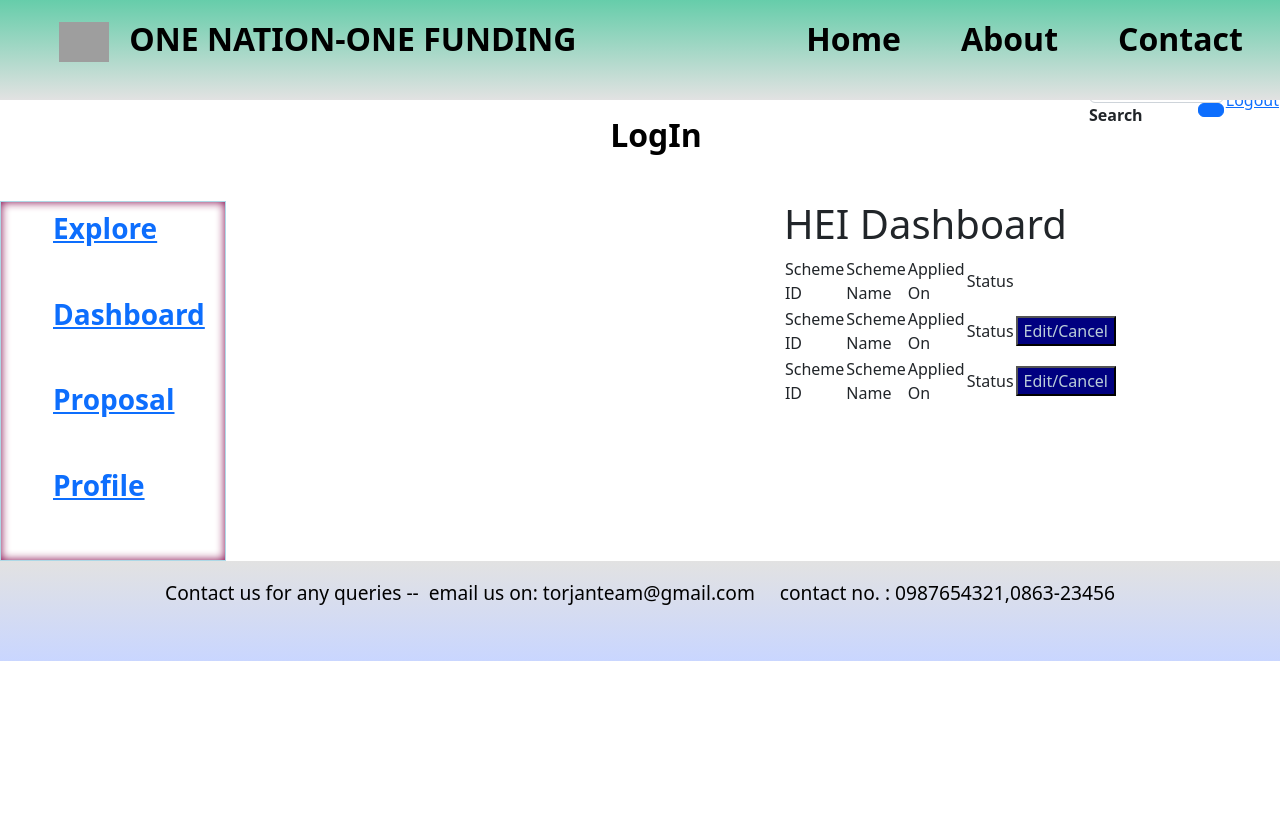
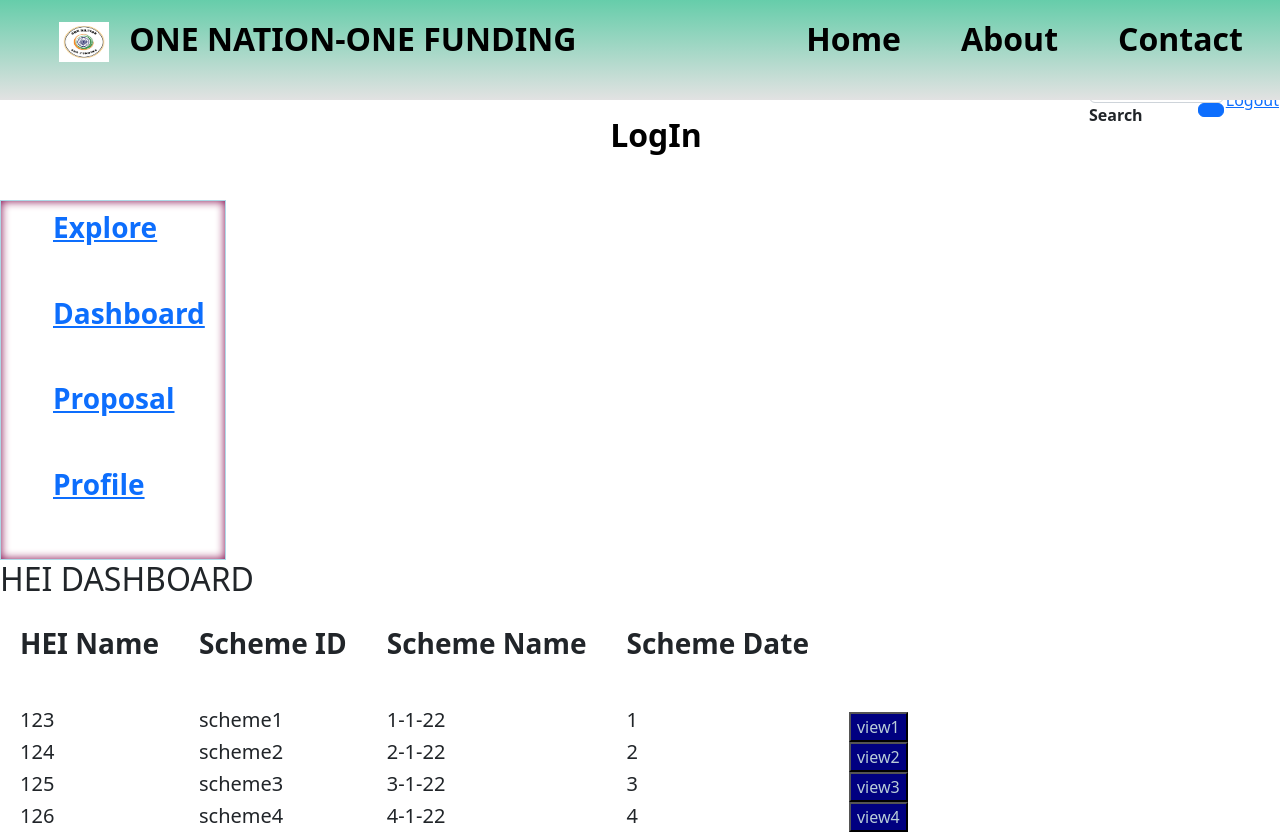
Before and after one commit to Torjan-SIH/current, a React (Create React App) app in the folder client/: page /heidashboard in a window 1280 px wide. Shown: the top 834 px of the page. Before the commit the page ends 800 px from the top, so only its background shows below. Built offline with nearby package versions, Linux system fonts and the light colour scheme; grey boxes are pictures that could not be loaded.

Commit message:
registeredpage

```diff
--- a/client/src/components/CardView/cardview.js
+++ b/client/src/components/CardView/cardview.js
@@ -23,7 +23,7 @@ export const CardHeiExplorer= ()=>{
           <Row xs={1} md={2} className="g-4">
       {Array.from({ length: 2 }).map((_, idx) => (
         <Col>
-            <Card  style={{ width: "25rem" }} key={index} >
+            <Card className="cardExplorer"  style={{ width: "25rem" }} key={index} >
               <Card.Body>
                 <Card.Title><h6>Scheme Name:</h6>{card.sname}</Card.Title>
                 <Card.Text>Scheme ID:{card.sid}</Card.Text>
@@ -54,16 +54,31 @@ export const CardFundExplorer = () =>{
         pdesc:"useful for hostel students",
         rfund:10000
         },
+        {pname:"VVIT Scheme ",
+        pid: 100,
+        pdesc:"useful for college students",
+        rfund:20000
+        },
+        {pname:"Engineering Scheme ",
+        pid: 100,
+        pdesc:"useful for college students",
+        rfund:20000
+        },
+        {pname:"College Scheme ",
+        pid: 100,
+        pdesc:"useful for college students",
+        rfund:20000
+        },
      ];
 
     const [popupstatus, setPopUpStatus] = useState(false);
 
     const FundCard = (card,index) => {
           return(
-             <div>
-              <Row xs={1} md={2} className="g-4">
-      {Array.from({ length: 2 }).map((_, idx) => (
-        <Col>
+             <div className="fundCard">
+             {/* <Row xs={1} md={2} className="g-4">
+      {Array.from({ length: 1 }).map((_, idx) => (
+        <Col>*/}
                 <Card  style={{ width: "25rem" }} key={index}>
                   <Card.Body>
                     <Card.Title><h6>Proposal Name:</h6>{card.pname}</Card.Title>
@@ -73,9 +88,9 @@ export const CardFundExplorer = () =>{
                     <Button variant="primary" onClick={() => setPopUpStatus(true)}>View</Button>
                   </Card.Body>
                 </Card>
-                </Col>
+               {/* </Col>
              ))}
-           </Row>
+      </Row>*/}
               </div>
           )
         }
--- a/client/src/components/CardView/cardviewstyles.css
+++ b/client/src/components/CardView/cardviewstyles.css
@@ -30,3 +30,17 @@
     text-align: center;
     box-shadow: rgba(60, 64, 67, 0.3) 0px 1px 2px 0px, rgba(60, 64, 67, 0.15) 0px 2px 6px 2px;
 }
+
+
+.cardExplorer{
+    box-shadow:5px 10px 8px #888888;
+}
+
+.fundCards{
+    display: inline-block;
+    align-items: start;
+    display: grid;
+    grid-template-columns: repeat(auto-fill, minmax(200px, 1fr));
+    grid-gap: 20px;
+    align-items: start;
+    }
--- a/client/src/components/ListView/listview.js
+++ b/client/src/components/ListView/listview.js
@@ -312,7 +312,7 @@ export const ViewHeiProposal = () =>{
     return(
         <div className="proposaltable">
             <center><h2>PROPOSALS</h2></center>
-            <table className="listProposalTable" cellPadding={'30'} cellSpacing={'5'} >
+            <table className="listProposalTable" cellPadding={'20'} cellSpacing={'5'} color="blue">
 
                 <thead>
                     <tr className="listProposalMetaData">
--- a/client/src/components/Navbar/index.js
+++ b/client/src/components/Navbar/index.js
@@ -6,7 +6,7 @@ const NavBar = () => {
    return (
     <div className="navBar">
         <ul className="navBarList" >
-            <img class="logo" src='https://www.creditboss.in/wp-content/uploads/2020/10/Process-of-funding.jpg' alt=""/>
+            <img class="logo" src='logo.png' alt=""/>
             <Link to="/home" ><li className="navList" id="onof"><h2><b>ONE NATION-ONE FUNDING</b></h2></li></Link>
             <Link to="/home" ><li className="navList"><h2><b>Home</b></h2></li></Link>
             <Link to="/about" ><li className="navList"><h2><b>About</b></h2></li></Link>
--- a/client/src/pages/hei/heidashboard.js
+++ b/client/src/pages/hei/heidashboard.js
@@ -1,4 +1,5 @@
 import React from "react";
+import { ListHeiDashboard } from "../../components/ListView/listview";
 import HeiSideBar from "../../components/SideBar/HEIsidebar";
 import TopBar from "../../components/TopBar/topbar";
 import './heiStyles.css';
@@ -11,36 +12,10 @@ const HeiDashBoard = () => {
                 <HeiSideBar/>
             </div>
             <div className="sideBySide">
-                <form className="heiProfileForm">
-                    <h1 className="heiProfileHeading">HEI Dashboard</h1>
-                    <table className="heiProfileTable">
-                    <tr>
-                    <td>Scheme ID </td>
-                        <td>Scheme Name </td>
-                        <td>Applied On </td>
-                        <td>Status</td>
-
-                    </tr>
-                    <tr>
-                        <td>Scheme ID </td>
-                        <td>Scheme Name </td>
-                        <td>Applied On </td>
-                        <td>Status</td>
-                        <td><button >Edit/Cancel</button></td>
-
-                    </tr>
-                    <tr>
-                        <td>Scheme ID </td>
-                        <td>Scheme Name </td>
-                        <td>Applied On </td>
-                        <td>Status</td>
-                        <td><button >Edit/Cancel</button></td>
-
-                    </tr>
-                    </table>
-                </form>
+                <ListHeiDashboard/>
             </div>
         </div>
+
     )
 }
 export default HeiDashBoard;
--- a/client/src/pages/pagesStyle.css
+++ b/client/src/pages/pagesStyle.css
@@ -530,3 +530,10 @@ h1 {
    text-align: left;
    color: #2980b9;
  }
+
+ .registeredPage{
+   display: inline-flex;
+   text-align: center;
+   margin-top: 10%;
+   margin-bottom: 10%;
+ }
--- a/client/src/pages/registeredpage.js
+++ b/client/src/pages/registeredpage.js
@@ -1,12 +1,24 @@
 import React from 'react';
+import Button from 'react-bootstrap/Button';
+import Card from 'react-bootstrap/Card';
 
-const Registered = () => {
-   return (
-      <div className="contact">
-         <h1>You have successfully registered!
-            <br></br>You can now go to your account.</h1>
-      </div>
-   )
-}
 
-export default Registered;
+const  Registered = () =>{
+  return (
+   <div className='registeredPage'>
+    <Card style={{ width: '20rem' }}>
+      <Card.Img variant="top" src="https://thumbs.dreamstime.com/b/tick-mark-icon-flat-illustration-check-mark-vector-tick-mark-icon-flat-illustration-check-mark-vector-164317151.jpg/50px180" />
+      <Card.Body>
+        <Card.Title><h3>Successfully Registered</h3></Card.Title>
+        <Card.Text>
+          Please check your registered email<br></br>
+          for email verification
+        </Card.Text>
+        <Button variant="primary" style={{backgroundColor: "green"}}>Continue</Button>
+      </Card.Body>
+    </Card>
+    </div>
+  );
+ }
+
+ export default Registered;
```
Also changed, not shown: client/public/logo.png (added).
